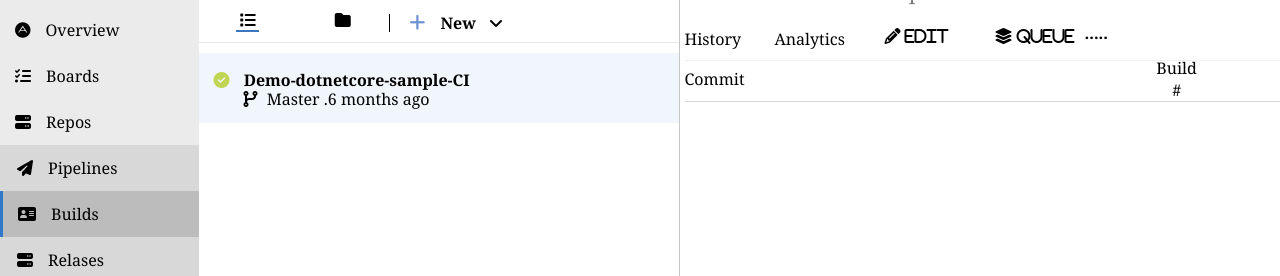
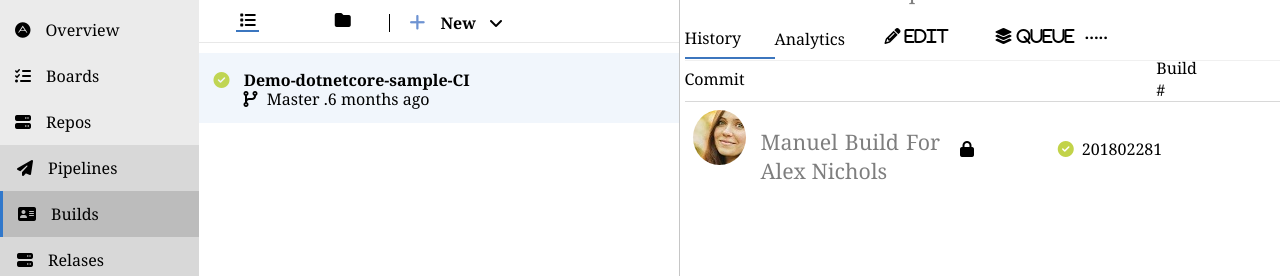
Before and after one commit to yailenfe/prueba-final, a plain HTML site: page index.html in a window 1280 px wide. Shown: the part 81-357 px from the top of the page. Drawn offline with Linux system fonts and the light colour scheme.

Commit message:
terminado falta arreglar detalles

```diff
--- a/index.html
+++ b/index.html
@@ -92,7 +92,7 @@
             </h1>
             <div class="menu-izquierda-1">
                 <ul>
-                    <li>History</li>
+                    <li id="border">History</li>
                     <li>Analytics</li>
                 </ul>
 
@@ -118,6 +118,15 @@
                     <h3 id="texto2"> Build # </h3>
                 </ul>
             </div>
+            <div class="menu-nombre">
+                <p></p>
+                <h1> Manuel Build For Alex Nichols</h1>
+                <ul>
+                    <i class="fas fa-lock"></i>
+                    <i id="seleccionado" class="fas fa-check-circle"><span>201802281</span> </i>
+                </ul>
+
+            </div>
 
 
         </div>
--- a/style.css
+++ b/style.css
@@ -281,6 +281,10 @@
     border-bottom: 1px solid rgba(0, 0, 0, 0.06);
 }
 
+.menu-izquierda-1 li#border {
+    border-bottom: 2px solid #3c76be;
+}
+
 .menu-commit {
     display: flex;
     height: 40px;
@@ -299,4 +303,47 @@
     padding-top: 5px;
     margin-right: 70px;
     padding-right: 60%;
+    text-align: justify;
 }
+
+p {
+    background-image: url(2.jpg);
+    border-radius: 50%;
+    width: 10px;
+    height: 5px;
+    display: flex;
+    padding: 25px;
+    margin-top: 8px;
+    margin-left: 8px;
+    margin-bottom: 8px;
+}
+
+.menu-nombre {
+    display: flex;
+    justify-content: center;
+    text-align: justify;
+}
+
+.menu-nombre h1 {
+    margin-left: 15px;
+    margin-top: 10px;
+}
+
+i#seleccionado {
+    display: flex;
+    padding-right: 50px;
+    margin-right: 70px;
+    color: #c2d349;
+}
+
+.menu-nombre ul {
+    margin-top: 15px;
+}
+
+i#seleccionado span {
+    justify-content: center;
+    margin-left: 8px;
+    padding-right: 10px;
+    color: black;
+    font-weight: normal;
+}
```
Also changed, not shown: 1-1.jpg (added), 1.jpg (deleted). Lines whose indentation alone changed are shown as unchanged.
